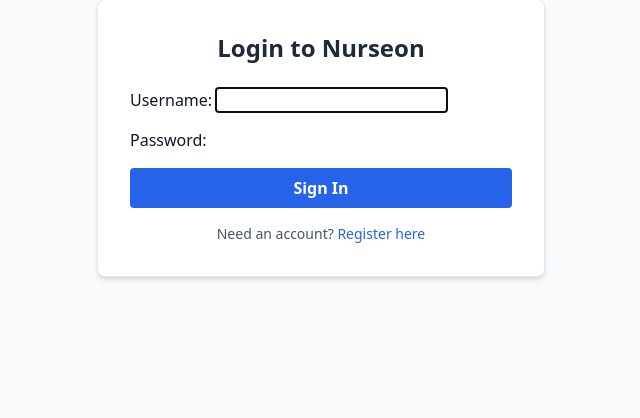
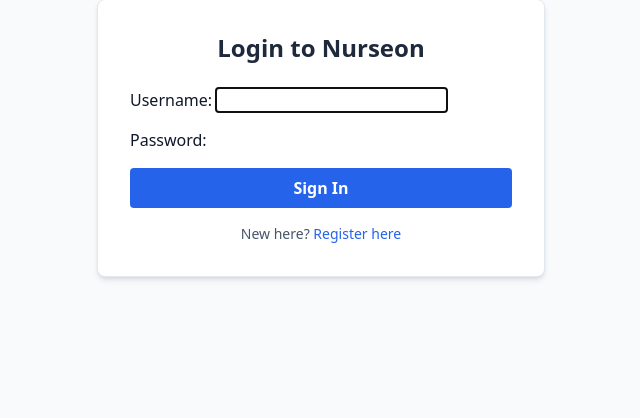
Before and after one commit to sepjimenez/Nurseon-Jimenez-Joseph-G02, a Django app: page /accounts/login/ in a window 1280 px wide. Shown: the part 105-523 px from the top of the page, without its empty margins (319-959 px from the left). Run offline with Django 5.2, Linux system fonts and the light colour scheme; some libraries are stand-ins or nearby versions.

Commit message:
chore: change Need an account to New here

```diff
--- a/templates/registration/login.html
+++ b/templates/registration/login.html
@@ -12,7 +12,7 @@
         </button>
     </form>
     <p class="text-sm text-center text-slate-600 mt-4">
-        Need an account? <a href="{% url 'signup' %}" class="text-blue-600 hover:underline">Register here</a>
+        New here? <a href="{% url 'signup' %}" class="text-blue-600 hover:underline">Register here</a>
     </p>
 </div>
 {% endblock %}
```
